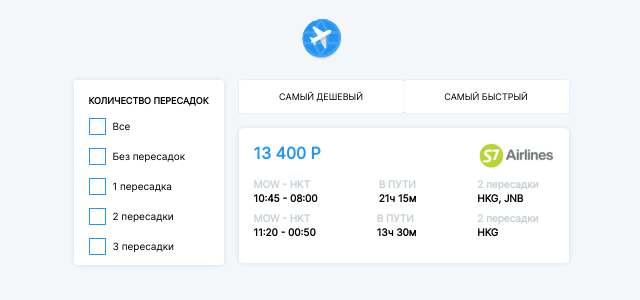
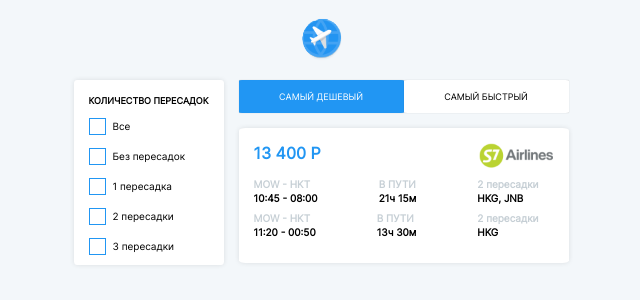
Before and after one commit to KISergeevich/aviasales-project, a React (Create React App) app: page / in a window 1280 px wide. Shown: the top 300 px of the page, without its empty margins (319-959 px from the left). Built offline with nearby package versions, Linux system fonts and the light colour scheme.

Commit message:
create sliceMod, add toggle on classes button filters

```diff
--- a/src/components/app/App.js
+++ b/src/components/app/App.js
@@ -1,7 +1,7 @@
 import React from 'react'
 
 import fly from '../../assets/img/air.png'
-import FilterHeader from '../filter-mod/filter-mod'
+import FilterHeader from '../filter-mode/filter-mode'
 import NumberTransferFilter from '../number-transfers-filter/number-transfer-filter'
 import TicketList from '../ticket-list/ticket-list'
 
--- a/src/components/filter-mod/filter-mod.js
+++ /dev/null
@@ -1,20 +0,0 @@
-import React from 'react'
-
-import classes from './filter-mod.module.scss'
-
-export default function FilterHeader() {
-  return (
-    <div className={classes.filterHeader}>
-      <form className={classes.filterHeader__form}>
-        <button className={classes.filterHeader__button} type="button">
-          САМЫЙ ДЕШЕВЫЙ
-        </button>
-      </form>
-      <form className={classes.filterHeader__form}>
-        <button className={classes.filterHeader__button} type="button">
-          САМЫЙ БЫСТРЫЙ
-        </button>
-      </form>
-    </div>
-  )
-}
--- /dev/null
+++ b/src/components/filter-mode/filter-mode-slice.js
@@ -0,0 +1,19 @@
+import { createSlice } from '@reduxjs/toolkit'
+
+const modeSlice = createSlice({
+  name: 'mode',
+  initialState: {
+    mode: 'cheap',
+  },
+  reducers: {
+    switchMode: (state, action) => ({
+      ...state,
+      mode: action.payload,
+    }),
+  },
+})
+
+export const selectMode = (state) => state.mode.mode
+
+export const { switchMode } = modeSlice.actions
+export default modeSlice.reducer
--- /dev/null
+++ b/src/components/filter-mode/filter-mode.js
@@ -0,0 +1,31 @@
+import React from 'react'
+import { useDispatch, useSelector } from 'react-redux'
+import classNames from 'classnames/bind'
+
+import { selectMode, switchMode } from './filter-mode-slice'
+import classes from './filter-mode.module.scss'
+
+export default function FilterHeader() {
+  const dispatch = useDispatch()
+  const activeClass = classNames.bind(classes)
+  const classNameToggleCheap = activeClass('filterHeader__button', {
+    'filterHeader__button--active': useSelector(selectMode) === 'cheap',
+  })
+  const classNameToggleFaster = activeClass('filterHeader__button', {
+    'filterHeader__button--active': useSelector(selectMode) === 'fastest',
+  })
+  return (
+    <div className={classes.filterHeader}>
+      <form className={classes.filterHeader__form}>
+        <button className={classNameToggleCheap} type="button" onClick={() => dispatch(switchMode('cheap'))}>
+          САМЫЙ ДЕШЕВЫЙ
+        </button>
+      </form>
+      <form className={classes.filterHeader__form}>
+        <button className={classNameToggleFaster} type="button" onClick={() => dispatch(switchMode('fastest'))}>
+          САМЫЙ БЫСТРЫЙ
+        </button>
+      </form>
+    </div>
+  )
+}
--- a/src/components/filter-mod/filter-mod.module.scss
+++ b/src/components/filter-mode/filter-mode.module.scss
@@ -30,11 +30,21 @@
         border: 0;
         box-shadow: 0 0 1px rgba(0,0,0,0.3);
     }
-
-    &__button:hover, &__button:active {
+    &__button--active {
         background-color: $blue;
         color: white;
         border: 0;
         border-radius: 2%;
     }
+
+    &__button:hover, &__button:active {
+        background-color: rgb(136, 204, 255);
+        color: white;
+        border: 0;
+        border-radius: 2%;
+    }
+
+    &__button--active:hover {
+        background-color: $blue;
+    }
 }
--- a/src/redux/store.js
+++ b/src/redux/store.js
@@ -1,9 +1,13 @@
 import { configureStore } from '@reduxjs/toolkit'
 
 import transferReducer from '../components/number-transfers-filter/filters-transfer-slice'
+import modeReducer from '../components/filter-mode/filter-mode-slice'
 
 const store = configureStore({
-  reducer: { transfers: transferReducer },
+  reducer: {
+    transfers: transferReducer,
+    mode: modeReducer,
+  },
 })
 
 export default store
```
Also changed, not shown: src/components/filter-mod/filter-mod-slice.js (deleted).
